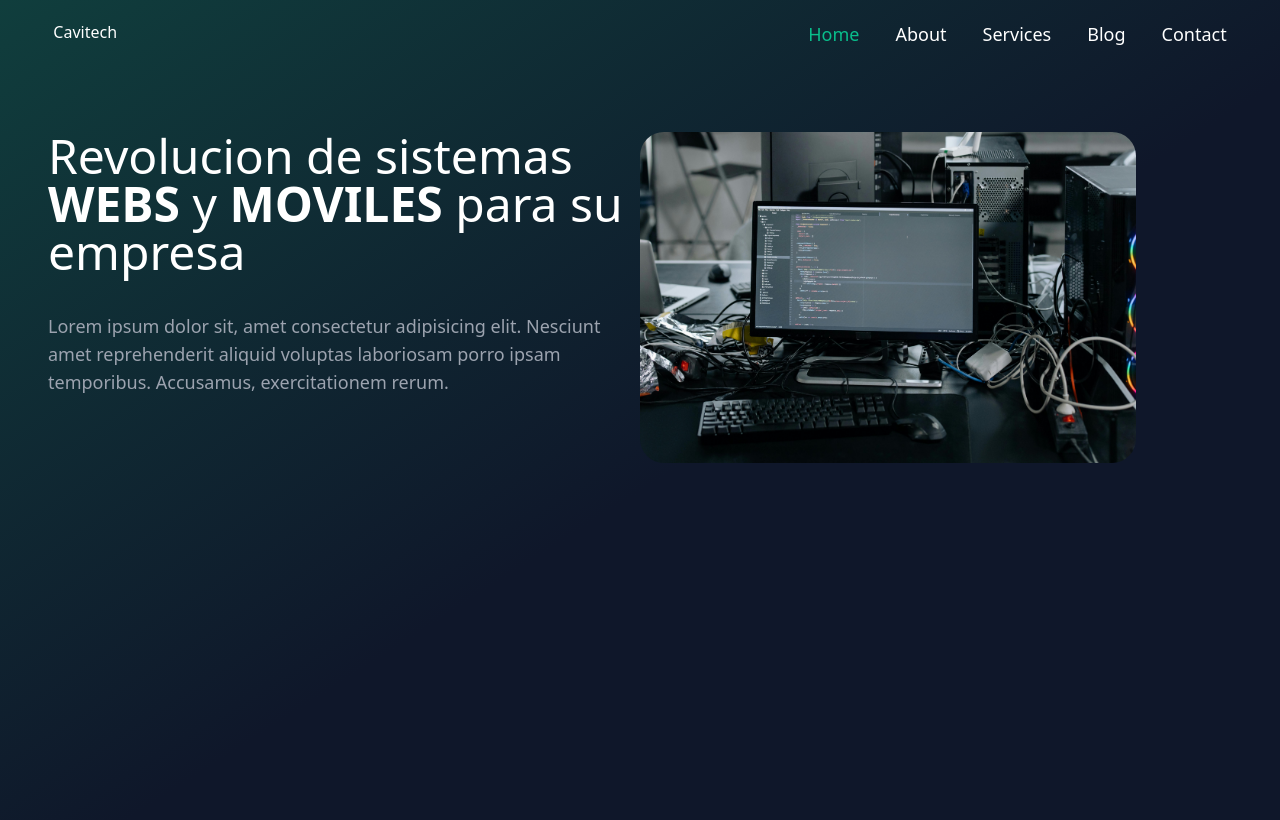
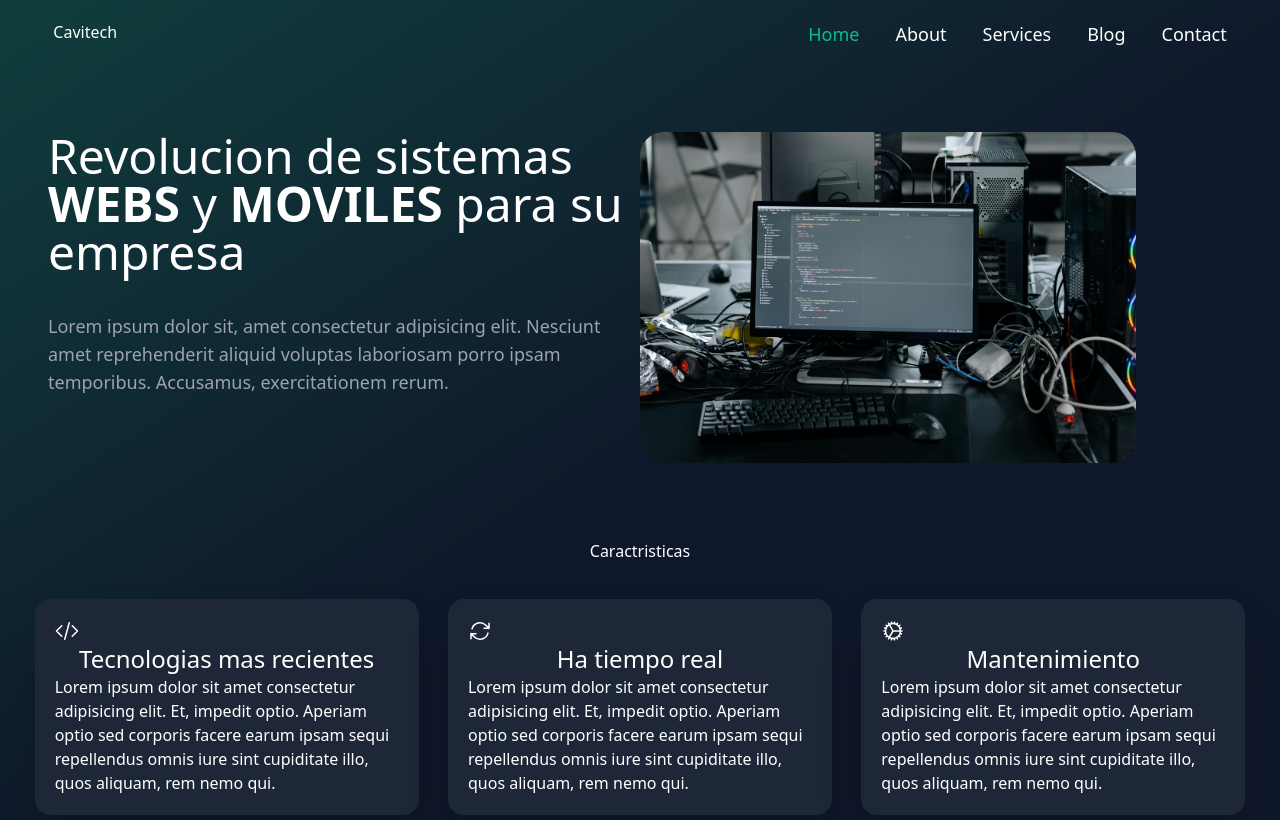
Before and after one commit to aaronJau21/Cavitech-front, a React (Vite) app: page / in a window 1280 px wide. Built offline with nearby package versions, Linux system fonts and the light colour scheme.

Commit message:
Agregar card en la pagina de Hom

```diff
--- a/src/presentation/pages/home/Home.tsx
+++ b/src/presentation/pages/home/Home.tsx
@@ -1,30 +1,11 @@
-import Web from "/img/web.jpg";
+import { Card } from './components/Card';
+import { Initial } from "./components/Initial";
 
 export const Home = () => {
   return (
     <>
-      <div className="lg:flex mt-16 py-5">
-        <div className="lg:flex-1 lg:flex lg:justify-end">
-          <div className=" lg:w-[37rem]">
-            <h1 className="text-3xl lg:text-5xl text-center lg:text-start ">
-              Revolucion de sistemas <span className="font-bold">WEBS</span> y{" "}
-              <span className="font-bold">MOVILES</span> para su empresa
-            </h1>
-            <p className="mt-9 lg:text-lg text-gray-400">
-              Lorem ipsum dolor sit, amet consectetur adipisicing elit. Nesciunt
-              amet reprehenderit aliquid voluptas laboriosam porro ipsam
-              temporibus. Accusamus, exercitationem rerum.
-            </p>
-          </div>
-        </div>
-        <div className="lg:flex-1 ">
-          <img
-            src={Web}
-            alt="Muestra de la pagina web"
-            className="lg:w-[31rem] rounded-3xl"
-          />
-        </div>
-      </div>
+      <Initial />
+      <Card />
     </>
   );
 };
--- /dev/null
+++ b/src/presentation/pages/home/components/Card.tsx
@@ -0,0 +1,22 @@
+import { cards } from "../data/card.data";
+
+export const Card = () => {
+  return (
+    <div className="mt-14">
+      <h2 className="text-center">Caractristicas</h2>
+
+      <div className="grid grid-cols-3 w-full mt-9">
+        {cards.map((card) => (
+          <div className="flex justify-center">
+            <div className="bg-fondo w-96 p-5 rounded-2xl shadow-2xl">
+              {card.svg}
+
+              <h3 className="text-2xl text-center">{card.title}</h3>
+              <p>{card.lorem}</p>
+            </div>
+          </div>
+        ))}
+      </div>
+    </div>
+  );
+};
--- /dev/null
+++ b/src/presentation/pages/home/components/Initial.tsx
@@ -0,0 +1,28 @@
+import Web from "/img/web.jpg";
+
+export const Initial = () => {
+  return (
+    <div className="lg:flex mt-16 py-5">
+      <div className="lg:flex-1 lg:flex lg:justify-end">
+        <div className=" lg:w-[37rem]">
+          <h1 className="text-3xl lg:text-5xl text-center lg:text-start ">
+            Revolucion de sistemas <span className="font-bold">WEBS</span> y{" "}
+            <span className="font-bold">MOVILES</span> para su empresa
+          </h1>
+          <p className="mt-9 lg:text-lg text-gray-400">
+            Lorem ipsum dolor sit, amet consectetur adipisicing elit. Nesciunt
+            amet reprehenderit aliquid voluptas laboriosam porro ipsam
+            temporibus. Accusamus, exercitationem rerum.
+          </p>
+        </div>
+      </div>
+      <div className="lg:flex-1 ">
+        <img
+          src={Web}
+          alt="Muestra de la pagina web"
+          className="lg:w-[31rem] rounded-3xl"
+        />
+      </div>
+    </div>
+  );
+};
--- /dev/null
+++ b/src/presentation/pages/home/data/card.data.tsx
@@ -0,0 +1,77 @@
+interface Card {
+  title: string;
+  svg: JSX.Element;
+  lorem: string;
+}
+
+export const cards: Card[] = [
+  {
+    lorem: ` Lorem ipsum dolor sit amet consectetur adipisicing elit. Et,
+            impedit optio. Aperiam optio sed corporis facere earum ipsam sequi
+            repellendus omnis iure sint cupiditate illo, quos aliquam, rem
+            nemo qui.`,
+    svg: (
+      <svg
+        xmlns="http://www.w3.org/2000/svg"
+        fill="none"
+        viewBox="0 0 24 24"
+        strokeWidth={1.5}
+        stroke="currentColor"
+        className="size-6"
+      >
+        <path
+          strokeLinecap="round"
+          strokeLinejoin="round"
+          d="M17.25 6.75 22.5 12l-5.25 5.25m-10.5 0L1.5 12l5.25-5.25m7.5-3-4.5 16.5"
+        />
+      </svg>
+    ),
+    title: "Tecnologias mas recientes",
+  },
+  {
+    lorem: ` Lorem ipsum dolor sit amet consectetur adipisicing elit. Et,
+            impedit optio. Aperiam optio sed corporis facere earum ipsam sequi
+            repellendus omnis iure sint cupiditate illo, quos aliquam, rem
+            nemo qui.`,
+    svg: (
+      <svg
+        xmlns="http://www.w3.org/2000/svg"
+        fill="none"
+        viewBox="0 0 24 24"
+        strokeWidth={1.5}
+        stroke="currentColor"
+        className="size-6"
+      >
+        <path
+          strokeLinecap="round"
+          strokeLinejoin="round"
+          d="M16.023 9.348h4.992v-.001M2.985 19.644v-4.992m0 0h4.992m-4.993 0 3.181 3.183a8.25 8.25 0 0 0 13.803-3.7M4.031 9.865a8.25 8.25 0 0 1 13.803-3.7l3.181 3.182m0-4.991v4.99"
+        />
+      </svg>
+    ),
+    title: "Ha tiempo real",
+  },
+  {
+    lorem: ` Lorem ipsum dolor sit amet consectetur adipisicing elit. Et,
+            impedit optio. Aperiam optio sed corporis facere earum ipsam sequi
+            repellendus omnis iure sint cupiditate illo, quos aliquam, rem
+            nemo qui.`,
+    svg: (
+      <svg
+        xmlns="http://www.w3.org/2000/svg"
+        fill="none"
+        viewBox="0 0 24 24"
+        strokeWidth={1.5}
+        stroke="currentColor"
+        className="size-6"
+      >
+        <path
+          strokeLinecap="round"
+          strokeLinejoin="round"
+          d="M4.5 12a7.5 7.5 0 0 0 15 0m-15 0a7.5 7.5 0 1 1 15 0m-15 0H3m16.5 0H21m-1.5 0H12m-8.457 3.077 1.41-.513m14.095-5.13 1.41-.513M5.106 17.785l1.15-.964m11.49-9.642 1.149-.964M7.501 19.795l.75-1.3m7.5-12.99.75-1.3m-6.063 16.658.26-1.477m2.605-14.772.26-1.477m0 17.726-.26-1.477M10.698 4.614l-.26-1.477M16.5 19.794l-.75-1.299M7.5 4.205 12 12m6.894 5.785-1.149-.964M6.256 7.178l-1.15-.964m15.352 8.864-1.41-.513M4.954 9.435l-1.41-.514M12.002 12l-3.75 6.495"
+        />
+      </svg>
+    ),
+    title: "Mantenimiento",
+  },
+];
--- a/tailwind.config.js
+++ b/tailwind.config.js
@@ -6,6 +6,8 @@ export default {
       colors: {
         primary: "#09BE8B",
         secundary: "#103E3D",
+        tercero: "#1E2738",
+        fondo: "#1E2738",
       },
     },
   },
```
